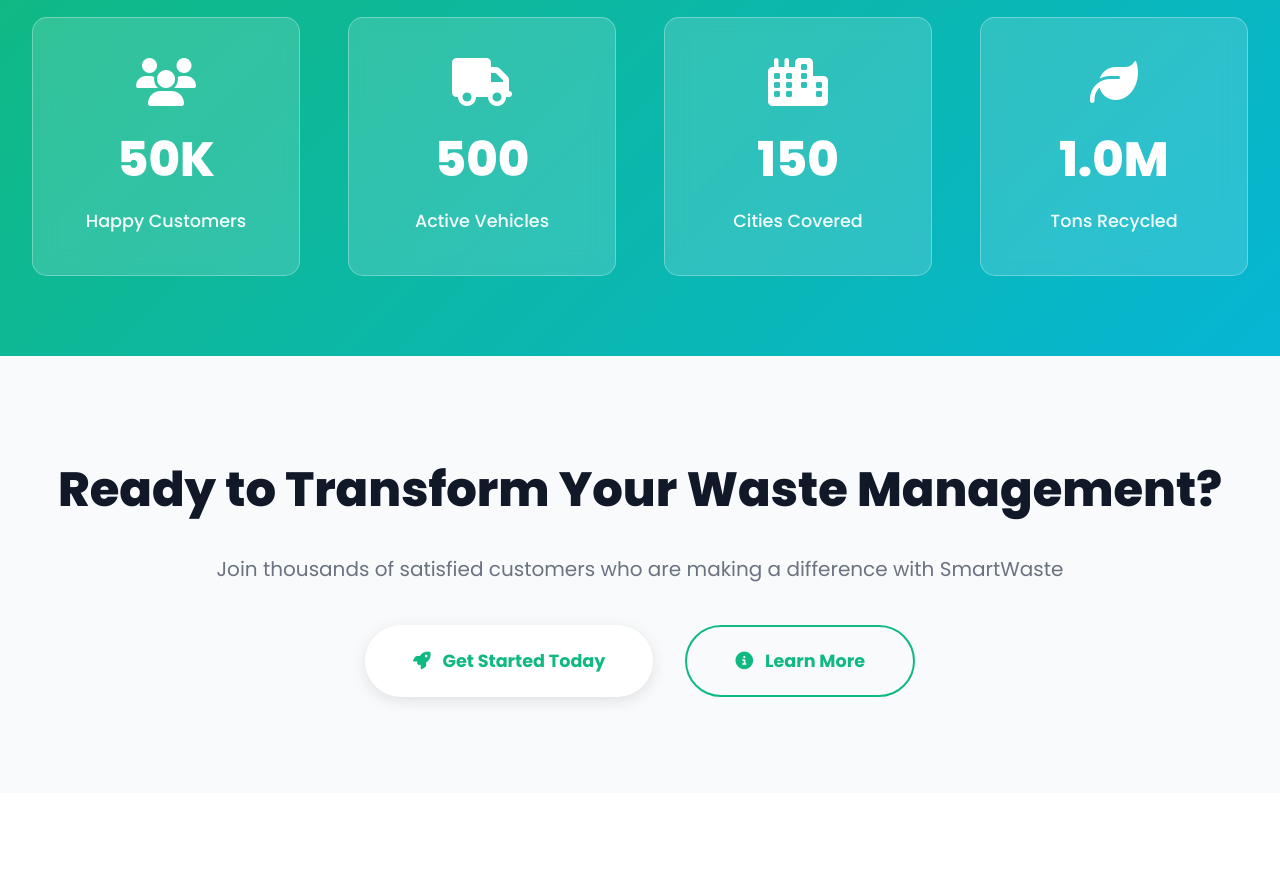
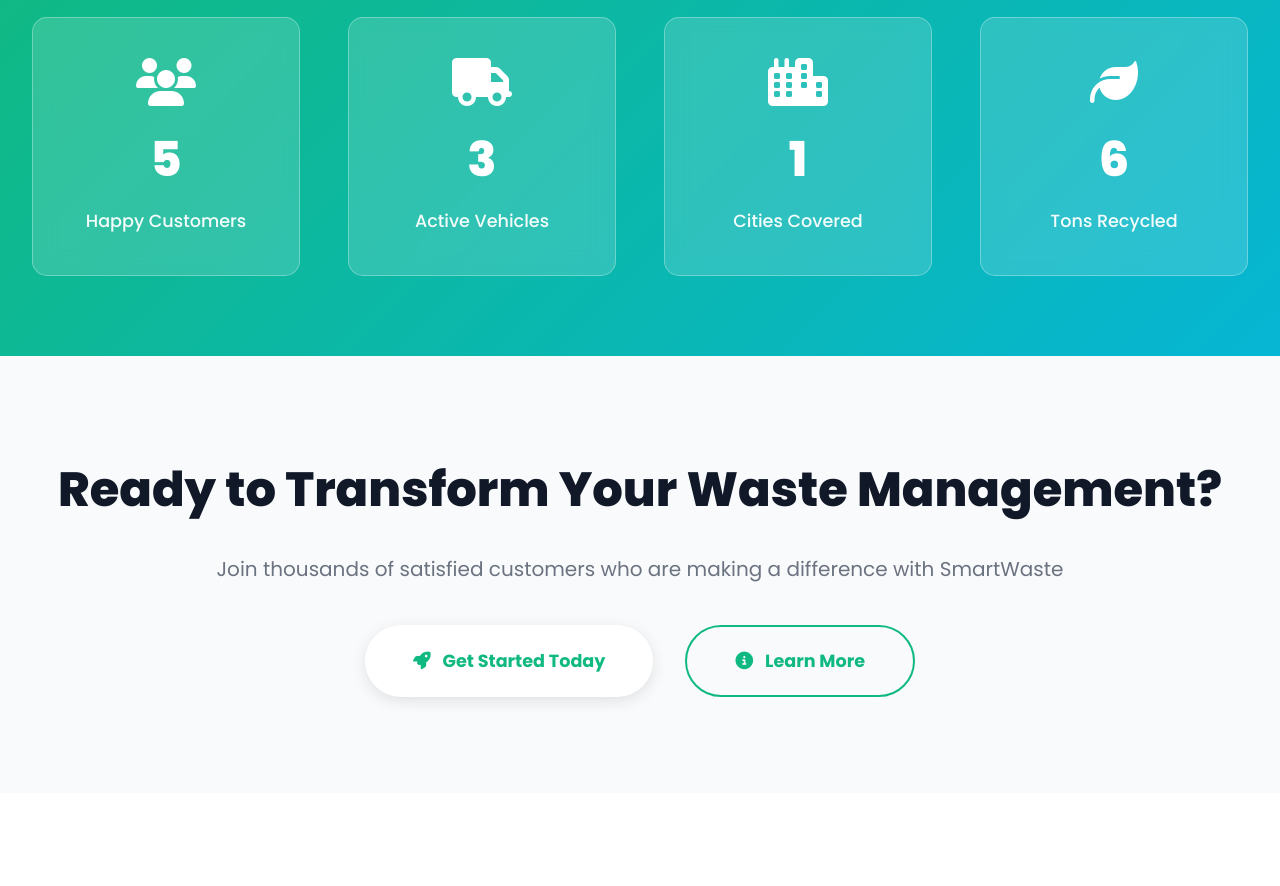
Before and after one commit to Mahesharunaladi/smart-waste-management, a plain HTML site: page frontend/index.html in a window 1280 px wide. Shown: the part 7720-8606 px from the top of the page. Drawn offline with nearby package versions, Linux system fonts and the light colour scheme.

Commit message:
updated frontend

```diff
--- a/frontend/index.html
+++ b/frontend/index.html
@@ -344,22 +344,22 @@
             <div class="stats-row">
                 <div class="stat-item" data-aos="zoom-in" data-aos-delay="100">
                     <i class="fas fa-users"></i>
-                    <h3 class="counter" data-target="50000">0</h3>
+                    <h3 class="counter" data-target="5">0</h3>
                     <p>Happy Customers</p>
                 </div>
                 <div class="stat-item" data-aos="zoom-in" data-aos-delay="200">
                     <i class="fas fa-truck"></i>
-                    <h3 class="counter" data-target="500">0</h3>
+                    <h3 class="counter" data-target="3">0</h3>
                     <p>Active Vehicles</p>
                 </div>
                 <div class="stat-item" data-aos="zoom-in" data-aos-delay="300">
                     <i class="fas fa-city"></i>
-                    <h3 class="counter" data-target="150">0</h3>
+                    <h3 class="counter" data-target="1">0</h3>
                     <p>Cities Covered</p>
                 </div>
                 <div class="stat-item" data-aos="zoom-in" data-aos-delay="400">
                     <i class="fas fa-leaf"></i>
-                    <h3 class="counter" data-target="1000000">0</h3>
+                    <h3 class="counter" data-target="6">0</h3>
                     <p>Tons Recycled</p>
                 </div>
             </div>
```
